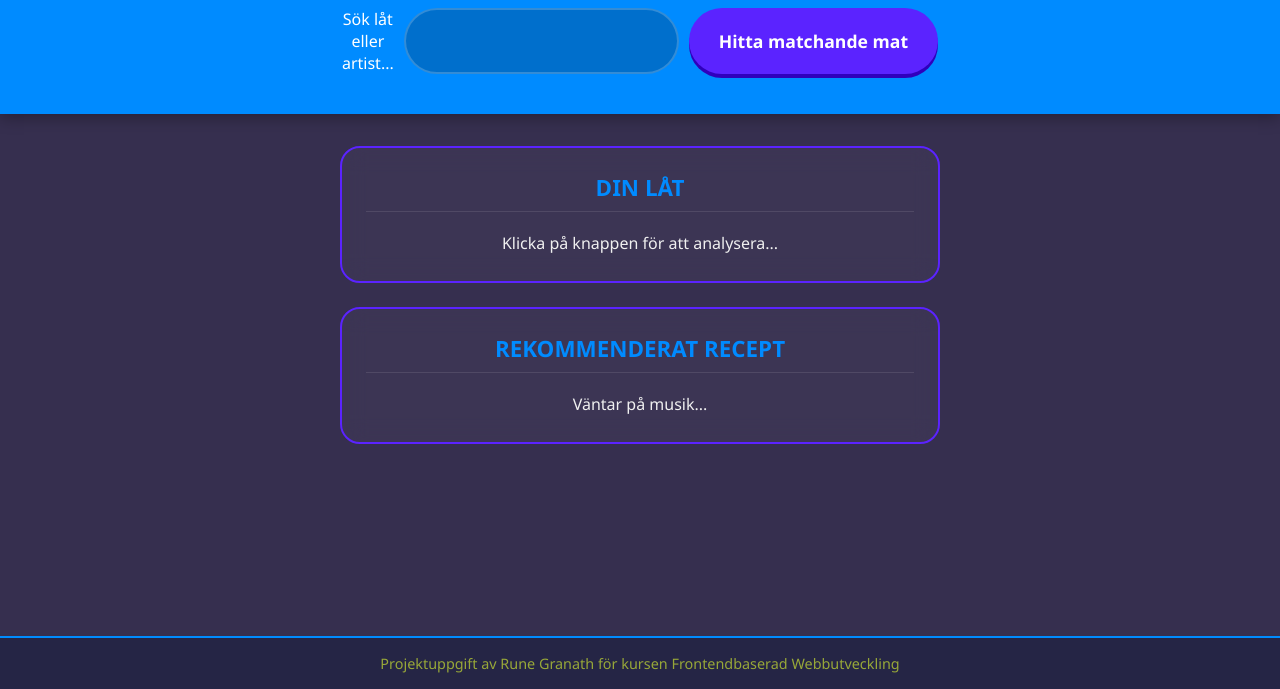
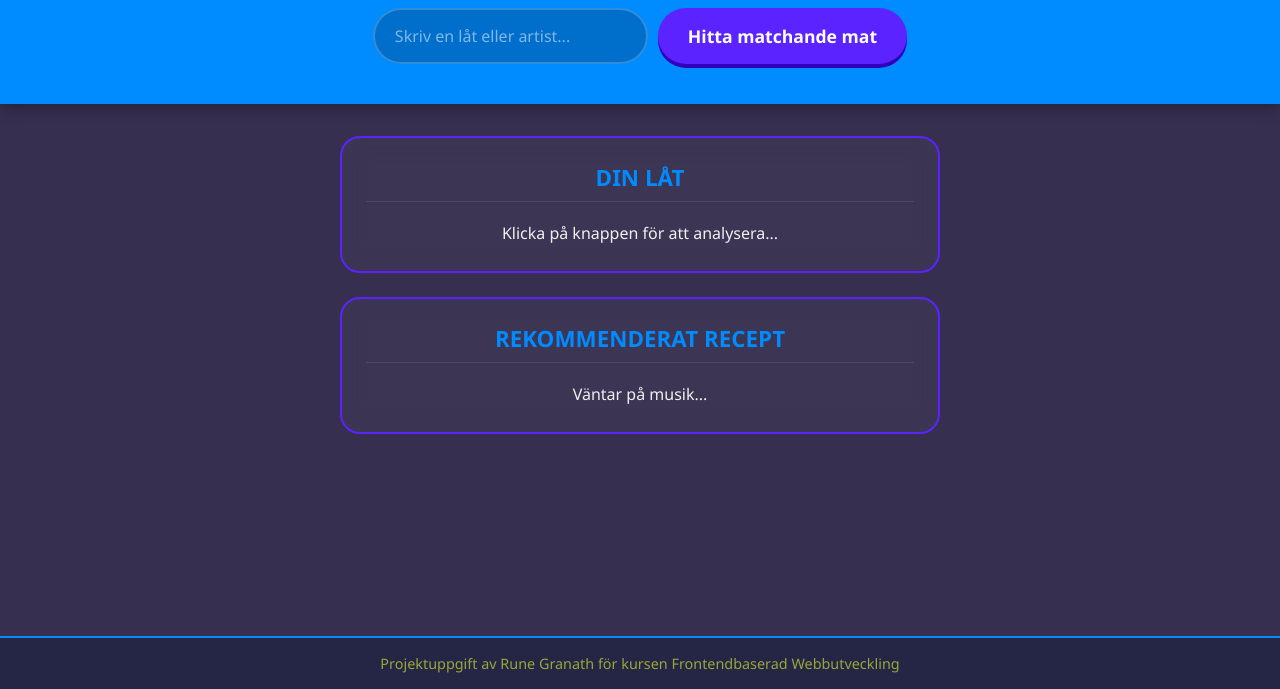
Before and after one commit to runegranath/Projekt-FB-W, a website built with Vite: page index.html in a window 1280 px wide. Shown: the part 111-800 px from the top of the page. Built offline with nearby package versions, Linux system fonts and the light colour scheme.

Commit message:
behöll sökknappen utan label

```diff
--- a/index.html
+++ b/index.html
@@ -12,8 +12,7 @@
   <header>
     <h1>DineVibe</h1>
     <div class="search-group">
-      <label for="song-input">Sök låt eller artist...</label>
-      <input type="text" id="song-input">
+      <input type="text" id="song-input" placeholder="Skriv en låt eller artist...">
       <button id="match-btn">Hitta matchande mat</button>
     </div>
   </header>
```
